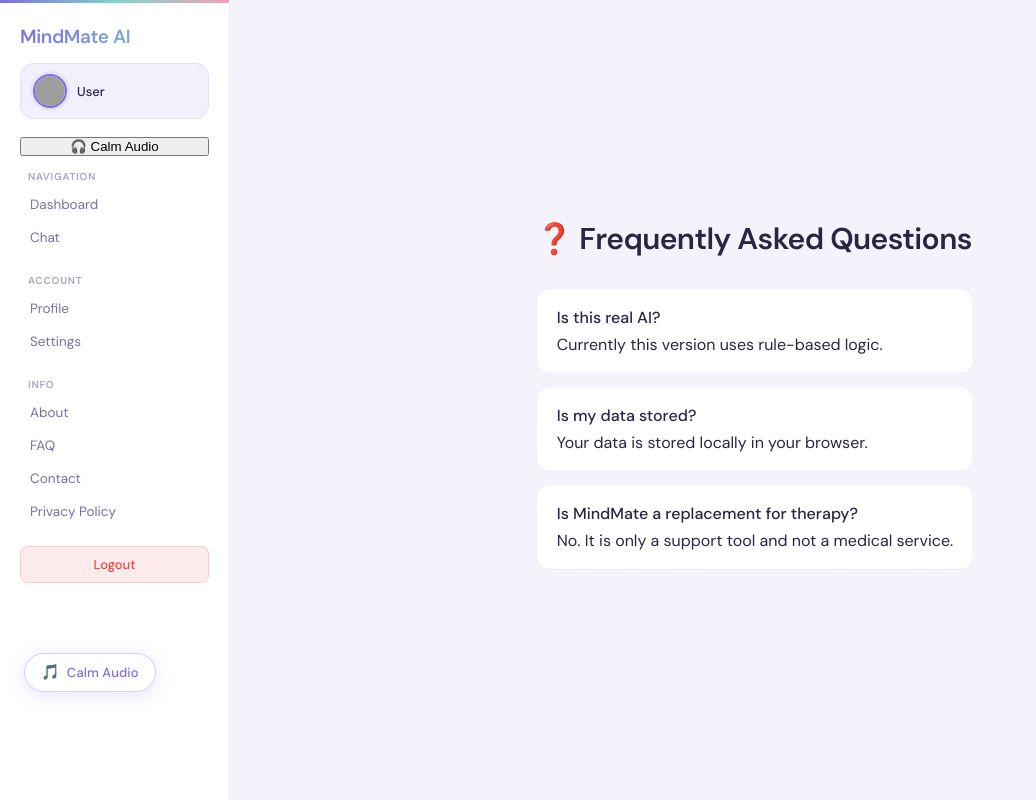
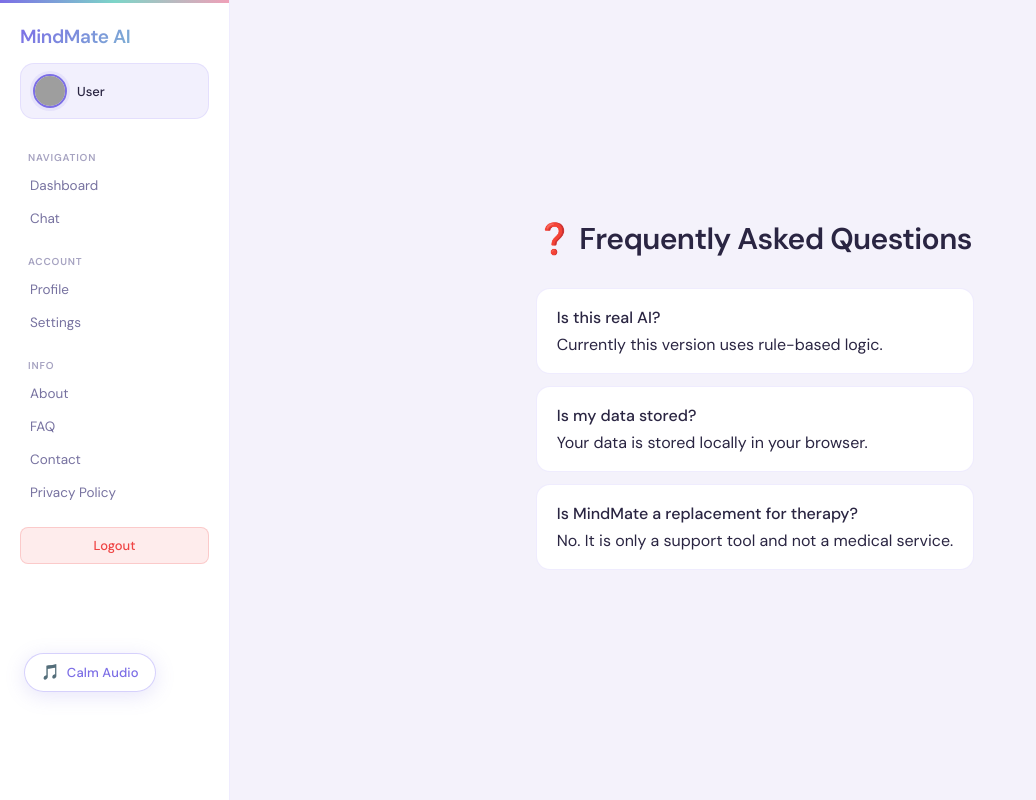
Before and after one commit to merlyn48/mindMateAI, a plain HTML site: page faq.html in a window 1280 px wide. Shown: the whole page, without its empty margins (0-1036 px from the left). Drawn offline with Linux system fonts and the light colour scheme; grey boxes are pictures that could not be loaded.

Commit message:
Remove audio toggle button from faq.html
Remove audio toggle button from the FAQ section.

```diff
--- a/faq.html
+++ b/faq.html
@@ -21,7 +21,7 @@
                 </div>
 
             </div>
-            <button id="audioToggle">🎧 Calm Audio</button>
+
             <!-- MAIN NAVIGATION -->
 
             <nav class="nav-main">
```
